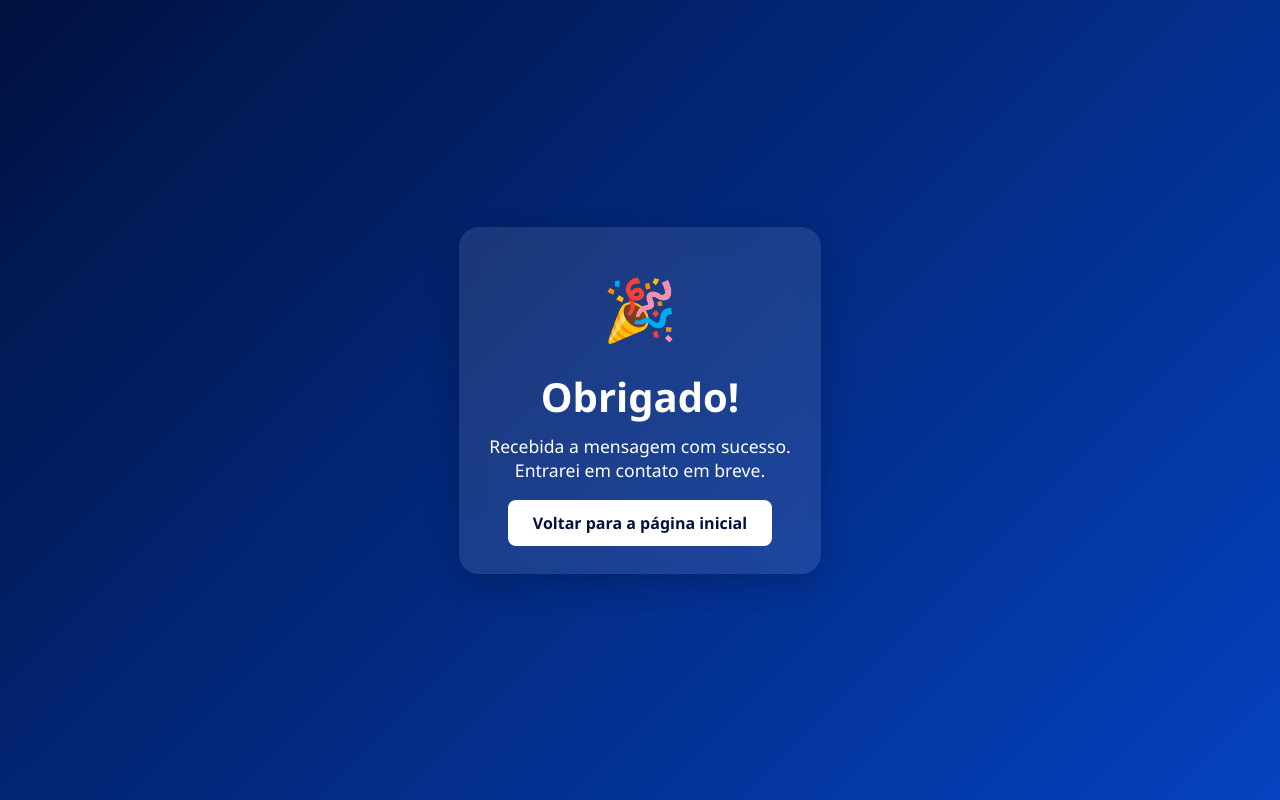
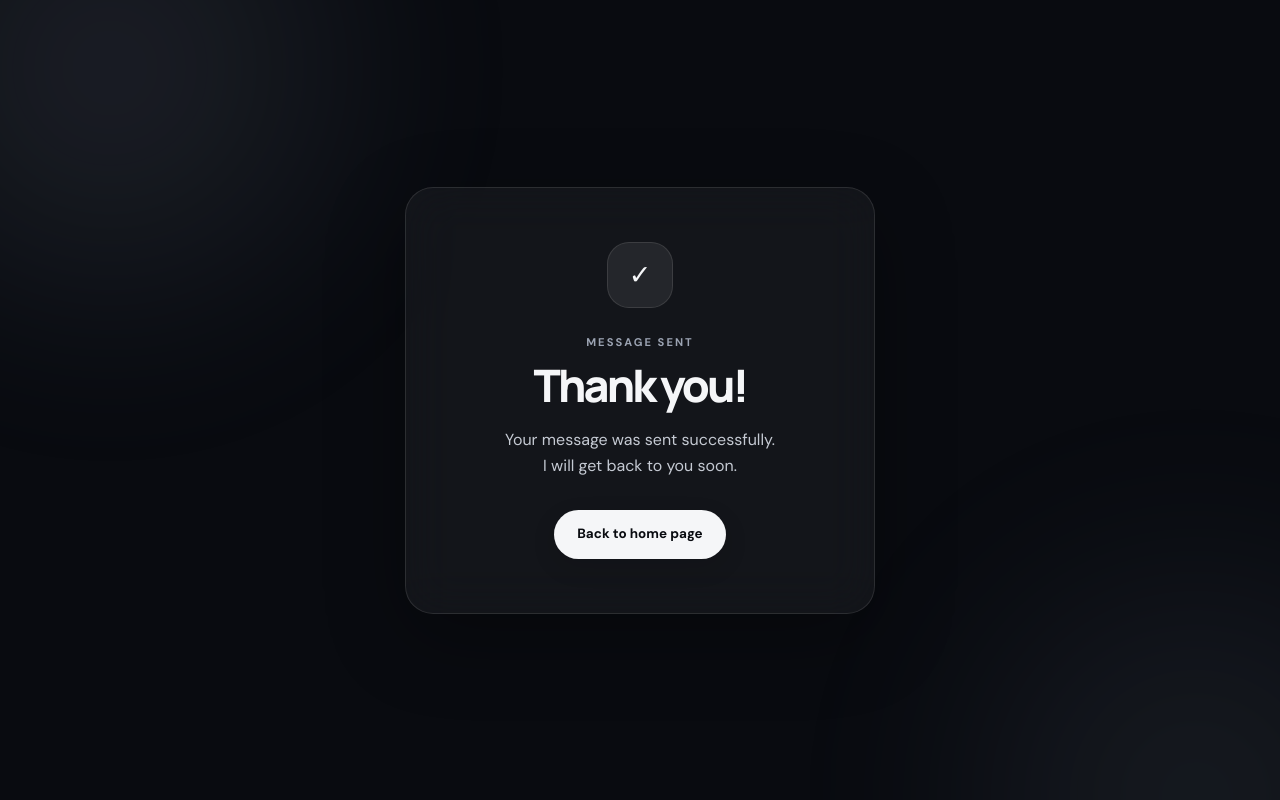
Before and after one commit to guilherme-luiz-pinheiro/portifolio, a plain HTML site: page obrigado.html in a window 1280 px wide. Drawn offline with Linux system fonts and the light colour scheme.

Commit message:
feat: moderniza o design da tela obrigado, se adequando ao novo padrao de tema

```diff
--- a/obrigado.html
+++ b/obrigado.html
@@ -1,78 +1,122 @@
 <!DOCTYPE html>
-<html lang="pt-BR">
-
+<html lang="pt-BR" data-theme="dark">
 <head>
   <meta charset="UTF-8">
-    <meta name="viewport" content="width=device-width, initial-scale=1.0">
-    <title>Obrigado!</title>
+  <meta name="viewport" content="width=device-width, initial-scale=1">
+  <meta name="theme-color" content="#080d1b">
+  <meta name="description" content="Mensagem enviada com sucesso.">
+  <title>Obrigado | Guilherme Pinheiro</title>
+  <link rel="preconnect" href="https://fonts.googleapis.com">
+  <link rel="preconnect" href="https://fonts.gstatic.com" crossorigin>
+  <link href="https://fonts.googleapis.com/css2?family=DM+Sans:wght@400;500;600;700&family=Manrope:wght@500;600;700;800&display=swap" rel="stylesheet">
+  <script>
+    (() => {
+      try {
+        const theme = localStorage.getItem('portfolio-theme') || 'dark';
+        const savedLanguage = localStorage.getItem('portfolio-language');
+        const browserLanguage = (navigator.languages?.[0] || navigator.language || 'pt-BR').slice(0, 2).toLowerCase();
+        const language = savedLanguage || (['en', 'es'].includes(browserLanguage) ? browserLanguage : 'pt');
+        document.documentElement.dataset.theme = theme;
+        document.documentElement.lang = language === 'pt' ? 'pt-BR' : language;
+      } catch (_) {}
+    })();
+  </script>
   <style>
-        * {
-            margin: 0;
-            padding: 0;
-            box-sizing: border-box;
-            font-family: 'Segoe UI', Tahoma, Geneva, Verdana, sans-serif;
+    :root {
+      color-scheme: dark;
+      --bg: #090b10;
+      --bg-soft: #0e1118;
+      --surface: rgba(255,255,255,.045);
+      --surface-hover: rgba(255,255,255,.075);
+      --text: #f5f6f8;
+      --muted: #9ba3b2;
+      --muted-strong: #c5cad3;
+      --border: rgba(255,255,255,.105);
+      --border-hover: rgba(255,255,255,.23);
+      --shadow: 0 24px 80px rgba(0,0,0,.32);
     }
-
+    html[data-theme="light"] {
+      color-scheme: light;
+      --bg: #f5f6f8;
+      --bg-soft: #eceff3;
+      --surface: rgba(255,255,255,.78);
+      --surface-hover: #fff;
+      --text: #171a21;
+      --muted: #626b79;
+      --muted-strong: #394150;
+      --border: rgba(22,31,46,.10);
+      --border-hover: rgba(22,31,46,.22);
+      --shadow: 0 24px 70px rgba(30,40,58,.10);
+    }
+    * { box-sizing: border-box; }
+    html { min-height: 100%; }
     body {
-            height: 100vh;
-            background: linear-gradient(135deg, #011140, #0442bf);
-            display: flex;
-            justify-content: center;
-            align-items: center;
-            color: #fff;
+      min-height: 100vh; margin: 0; padding: 28px;
+      display: grid; place-items: center; overflow: hidden;
+      background: var(--bg); color: var(--text);
+      font-family: "DM Sans", sans-serif; line-height: 1.65;
+      transition: background-color .35s ease, color .35s ease;
     }
-
-        .container {
-            text-align: center;
-            background: rgba(255, 255, 255, 0.1);
-            padding: 40px 30px;
-            border-radius: 20px;
-            box-shadow: 0 10px 30px rgba(0, 0, 0, 0.2);
-            backdrop-filter: blur(10px);
-            max-width: 400px;
+    .ambient { position: fixed; inset: 0; overflow: hidden; pointer-events: none; }
+    .ambient::before, .ambient::after {
+      content: ""; position: absolute; width: min(58vw, 680px); aspect-ratio: 1;
+      border-radius: 50%; filter: blur(90px); opacity: .16;
+      background: radial-gradient(circle, #9aa9c2 0%, transparent 68%);
     }
-
-        .container h1 {
-            font-size: 2.5rem;
-            margin-bottom: 10px;
+    .ambient::before { top: -34%; left: -18%; }
+    .ambient::after { right: -20%; bottom: -42%; opacity: .12; }
+    html[data-theme="light"] .ambient::before,
+    html[data-theme="light"] .ambient::after { opacity: .22; }
+    main {
+      position: relative; width: min(100%, 470px); padding: clamp(34px, 6vw, 54px);
+      text-align: center; border: 1px solid var(--border); border-radius: 28px;
+      background: var(--surface); box-shadow: var(--shadow);
+      backdrop-filter: blur(24px); -webkit-backdrop-filter: blur(24px);
+      animation: appear .7s cubic-bezier(.2,.7,.2,1) both;
     }
-
-        .container p {
-            font-size: 1.1rem;
-            margin-bottom: 30px;
+    .success-icon {
+      width: 66px; height: 66px; margin: 0 auto 25px; display: grid; place-items: center;
+      border: 1px solid var(--border); border-radius: 22px;
+      background: var(--surface-hover); color: var(--text); font-size: 27px;
     }
-
-        .icon {
-            font-size: 60px;
-            margin-bottom: 20px;
+    .eyebrow { margin: 0 0 10px; color: var(--muted); font-size: .7rem; font-weight: 700; letter-spacing: .18em; text-transform: uppercase; }
+    h1 { margin: 0; font: 800 clamp(2rem, 7vw, 2.8rem)/1.08 "Manrope", sans-serif; letter-spacing: -.065em; }
+    .message { margin: 17px 0 30px; color: var(--muted-strong); font-size: 1rem; }
+    .button {
+      min-height: 49px; display: inline-flex; align-items: center; justify-content: center;
+      gap: 10px; padding: 0 22px; border: 1px solid transparent; border-radius: 999px;
+      background: var(--text); color: var(--bg); font-size: .84rem; font-weight: 700;
+      text-decoration: none; transition: transform .22s ease, opacity .22s ease, box-shadow .22s ease;
+      box-shadow: 0 8px 24px rgba(0,0,0,.12);
     }
-
-        .btn {
-            padding: 12px 25px;
-            background-color: #fff;
-            color: #011140;
-            border: none;
-            border-radius: 8px;
-            font-weight: bold;
-            font-size: 1rem;
-            cursor: pointer;
-            transition: 0.3s;
-            text-decoration: none;
-        }
-
-        .btn:hover {
-            background-color: #e0e0e0;
-        }
+    .button:hover { transform: translateY(-2px); opacity: .9; }
+    .button:focus-visible { outline: 2px solid var(--muted); outline-offset: 4px; }
+    @keyframes appear { from { opacity: 0; transform: translateY(18px) scale(.985); } to { opacity: 1; transform: translateY(0) scale(1); } }
+    @media (prefers-reduced-motion: reduce) { *, *::before, *::after { animation-duration: .01ms !important; transition-duration: .01ms !important; } }
   </style>
 </head>
-
 <body>
-    <div class="container">
-        <div class="icon">🎉</div>
-        <h1>Obrigado!</h1>
-        <p>Recebida a mensagem com sucesso.<br>Entrarei em contato em breve.</p>
-        <a href="/" class="btn">Voltar para a página inicial</a>
-    </div>
+  <div class="ambient" aria-hidden="true"></div>
+  <main>
+    <div class="success-icon" aria-hidden="true">✓</div>
+    <p class="eyebrow" data-i18n="eyebrow">Mensagem enviada</p>
+    <h1 data-i18n="title">Obrigado!</h1>
+    <p class="message" data-i18n="message">Recebi sua mensagem com sucesso.<br>Entrarei em contato em breve.</p>
+    <a class="button" href="index.html" data-i18n="button">Voltar para a página inicial <span aria-hidden="true">→</span></a>
+  </main>
+  <script>
+    const language = document.documentElement.lang;
+    const translations = {
+      pt: { eyebrow: 'Mensagem enviada', title: 'Obrigado!', message: 'Recebi sua mensagem com sucesso.<br>Entrarei em contato em breve.', button: 'Voltar para a página inicial' },
+      en: { eyebrow: 'Message sent', title: 'Thank you!', message: 'Your message was sent successfully.<br>I will get back to you soon.', button: 'Back to home page' },
+      es: { eyebrow: 'Mensaje enviado', title: '¡Gracias!', message: 'He recibido tu mensaje correctamente.<br>Me pondré en contacto pronto.', button: 'Volver a la página de inicio' }
+    };
+    const copy = translations[language] || translations.pt;
+    document.querySelectorAll('[data-i18n]').forEach(element => {
+      const key = element.dataset.i18n;
+      if (copy[key]) element.innerHTML = copy[key];
+    });
+    document.querySelector('meta[name="theme-color"]')?.setAttribute('content', document.documentElement.dataset.theme === 'light' ? '#f5f6f8' : '#090b10');
+  </script>
 </body>
-
 </html>
```
Lines whose indentation alone changed are shown as unchanged.
